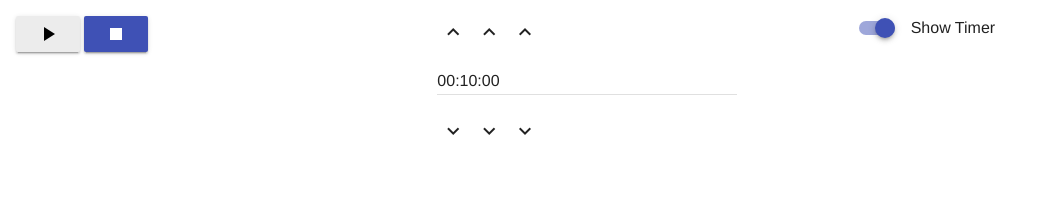
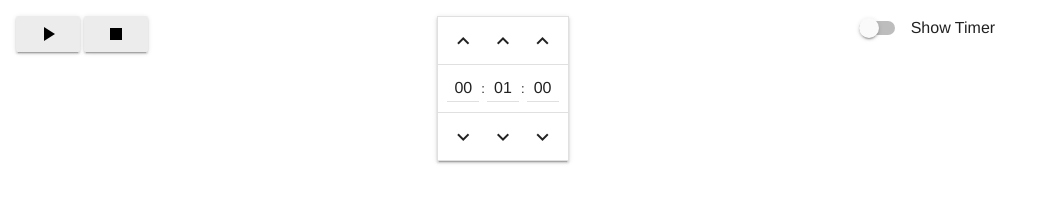
Before and after one commit to mathiasvr/menubar-timer, an Electron app: page index.html in a window 1280 px wide. Shown: the whole page, without its empty margins (0-1043 px from the left). Drawn offline with Linux system fonts and the light colour scheme; no server answers.

Commit message:
timer selection and formatting

```diff
--- a/app.js
+++ b/app.js
@@ -1,5 +1,6 @@
 const {ipcRenderer} = require('electron')
 const Tock = require('tocktimer') // TODO: replace
+const zero2 = require('zero-fill')(2) // TODO: obsolete this
 
 const $ = require('./lib/dom-query')
 const PieIcon = require('./lib/pie-icon')
@@ -9,7 +10,7 @@ const drawIcon = PieIcon(document.createElement('canvas'), 36)
 // TODO: save?
 let state = {
   timer: 'stopped', // 'running', 'paused'
-  showTime: true // TODO: false
+  showTime: false
 }
 
 let timer = Tock({
@@ -26,10 +27,12 @@ $('#start-button').on('click', function () {
     timer.pause()
   } else {
     this.children[0].innerText = 'pause'
+    this.classList.add('mdl-button--colored')
     if (state.timer === 'paused') {
       timer.pause() // resume
     } else { // stopped
-      state.duration = timer.timeToMS($('#time-textfield').value)
+      let timeString = $('#hour-textfield').value + ':' + $('#min-textfield').value + ':' + $('#sec-textfield').value
+      state.duration = timer.timeToMS(timeString)
       timer.start(state.duration) // restart
     }
     state.timer = 'running'
@@ -37,17 +40,18 @@ $('#start-button').on('click', function () {
 })
 
 $('#stop-button').on('click', function () {
-  console.log('stop click')
   state.timer = 'stopped'
   timer.stop()
   // TODO: state/dom handler
   $('#start-button').children[0].innerText = 'play_arrow'
-  ipcRenderer.send('set-title', '00:00:00')
+  $('#start-button').classList.remove('mdl-button--colored')
+  if (state.showTime) ipcRenderer.send('set-title', '00:00:00')
 })
 
 $('#timer-switch').on('click', function () {
   state.showTime = this.checked
   ipcRenderer.send('set-title', '')
+  onTimerUpdate()
 })
 
 function onTimerUpdate () {
@@ -71,3 +75,20 @@ function showNotification () {
     // icon: 'icons/...' // TODO
   })
 }
+
+// make value between 00 and 59
+const pz2 = (val) => val < 0 ? 59 : zero2(val % 60)
+
+// TODO: refactor this out of here
+const ht = $('#hour-textfield')
+const mt = $('#min-textfield')
+const st = $('#sec-textfield')
+
+// TODO: hold down for fast increament?
+$('#inc-hour-button').on('click', () => { ht.value = pz2(parseInt(ht.value, 10) + 1) })
+$('#inc-min-button').on('click', () => { mt.value = pz2(parseInt(mt.value, 10) + 1) })
+$('#inc-sec-button').on('click', () => { st.value = pz2(parseInt(st.value, 10) + 1) })
+
+$('#dec-hour-button').on('click', () => { ht.value = pz2(parseInt(ht.value, 10) - 1) })
+$('#dec-min-button').on('click', () => { mt.value = pz2(parseInt(mt.value, 10) - 1) })
+$('#dec-sec-button').on('click', () => { st.value = pz2(parseInt(st.value, 10) - 1) })
--- a/index.html
+++ b/index.html
@@ -6,6 +6,21 @@
   <link rel="stylesheet" href="./mdl/material.min.css">
   <link rel="stylesheet" href="https://fonts.googleapis.com/icon?family=Material+Icons">
   <link rel="stylesheet" href="http://fonts.googleapis.com/css?family=Roboto:400,400italic,500,500italic,700,700italic">
+  <style>
+    /* TODO: hacks */
+    .mdl-data-table td {
+      padding: 0 1px;
+    }
+    .mdl-data-table td input {
+      text-align: center;
+    }
+    .mdl-data-table td:first-of-type {
+      padding-left: 9px;
+    }
+    .mdl-data-table td:last-of-type {
+      padding-right: 9px;
+    }
+  </style>
   <script defer src="./mdl/material.min.js"></script>
   <!--script defer src="https://code.getmdl.io/1.2.0/material.min.js"></script-->
   <script defer src="app.js"></script>
@@ -32,45 +47,68 @@
     <button class="mdl-button mdl-js-button mdl-button--raised" id="start-button">
       <i class="material-icons">play_arrow</i>
     </button>
-    <button class="mdl-button mdl-js-button mdl-button--raised mdl-button--colored" id="stop-button">
+    <button class="mdl-button mdl-js-button mdl-button--raised" id="stop-button">
       <i class="material-icons">stop</i>
     </button>
   </div>
 
   <div class="mdl-cell">
-    <button class="mdl-button mdl-js-button mdl-button--icon">
+
+    <table class="mdl-data-table mdl-shadow--2dp">
+      <tbody>
+        <tr>
+          <td>
+            <button class="mdl-button mdl-js-button mdl-button--icon" id="inc-hour-button">
               <i class="material-icons">keyboard_arrow_up</i>
             </button>
-    <button class="mdl-button mdl-js-button mdl-button--icon">
+          </td>
+          <td></td>
+          <td>
+            <button class="mdl-button mdl-js-button mdl-button--icon" id="inc-min-button">
               <i class="material-icons">keyboard_arrow_up</i>
             </button>
-    <button class="mdl-button mdl-js-button mdl-button--icon">
+          </td>
+          <td></td>
+          <td>
+            <button class="mdl-button mdl-js-button mdl-button--icon" id="inc-sec-button">
               <i class="material-icons">keyboard_arrow_up</i>
             </button>
-
-    <br>
-
-    <div class="mdl-textfield mdl-js-textfield">
-      <input class="mdl-textfield__input" id="time-textfield" type="text" value="00:10:00">
-      <label class="mdl-textfield__label" for="time-textfield">Text...</label> <!--todo: remove?-->
-    </div>
-
-    <br>
-
-    <button class="mdl-button mdl-js-button mdl-button--icon">
+          </td>
+        </tr>
+        <tr>
+          <td><input class="mdl-textfield__input" type="number" min="0" max="60" value="00" id="hour-textfield"></td>
+          <td>:</td>
+          <td><input class="mdl-textfield__input" type="number" min="0" max="60" value="01" id="min-textfield"></td>
+          <td>:</td>
+          <td><input class="mdl-textfield__input" type="number" min="0" max="60" value="00" id="sec-textfield"></td>
+        </tr>
+        <tr>
+          <td>
+            <button class="mdl-button mdl-js-button mdl-button--icon" id="dec-hour-button">
               <i class="material-icons">keyboard_arrow_down</i>
             </button>
-    <button class="mdl-button mdl-js-button mdl-button--icon">
+          </td>
+          <td></td>
+          <td>
+            <button class="mdl-button mdl-js-button mdl-button--icon" id="dec-min-button">
               <i class="material-icons">keyboard_arrow_down</i>
             </button>
-    <button class="mdl-button mdl-js-button mdl-button--icon">
+          </td>
+          <td></td>
+          <td>
+            <button class="mdl-button mdl-js-button mdl-button--icon" id="dec-sec-button">
               <i class="material-icons">keyboard_arrow_down</i>
             </button>
+          </td>
+        </tr>
+      </tbody>
+    </table>
+
   </div>
 
   <div class="mdl-cell">
     <label class="mdl-switch mdl-js-switch" for="timer-switch">
-      <input type="checkbox" id="timer-switch" class="mdl-switch__input" checked>
+      <input type="checkbox" id="timer-switch" class="mdl-switch__input">
       <span class="mdl-switch__label">Show Timer</span>
     </label>
   </div>
--- a/main.js
+++ b/main.js
@@ -22,7 +22,7 @@ const mb = menubar({
   icon: 'icons/IconTemplate.png', // TODO: gen, menubar does not support nativeImage
   preloadWindow: true,
   width: 164,
-  height: 250,
+  height: 270,
   resizable: false,
   webPreferences: { backgroundThrottling: false } // TODO: maybe move timer back to main process -_-
 })
--- a/package.json
+++ b/package.json
@@ -6,7 +6,7 @@
   "scripts": {
     "start": "electron .",
     "build": "electron-packager . Example --platform=darwin --arch=x64 --version=0.36.0 --icon=Icon.icns",
-    "test": "echo \"Error: no test specified\" && exit 1"
+    "test": "standard"
   },
   "keywords": [
     "timer",
@@ -27,7 +27,8 @@
   "dependencies": {
     "blob-to-buffer": "^1.2.6",
     "menubar": "^5.1.0",
-    "tocktimer": "^1.0.10"
+    "tocktimer": "^1.0.10",
+    "zero-fill": "^2.2.3"
   },
   "devDependencies": {
     "electron": "^1.3.5"
```
Also changed, not shown: README.md. Lines whose indentation alone changed are shown as unchanged.
